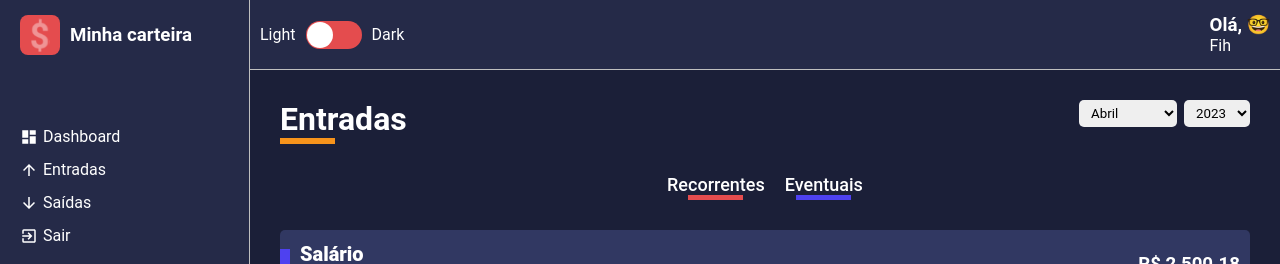
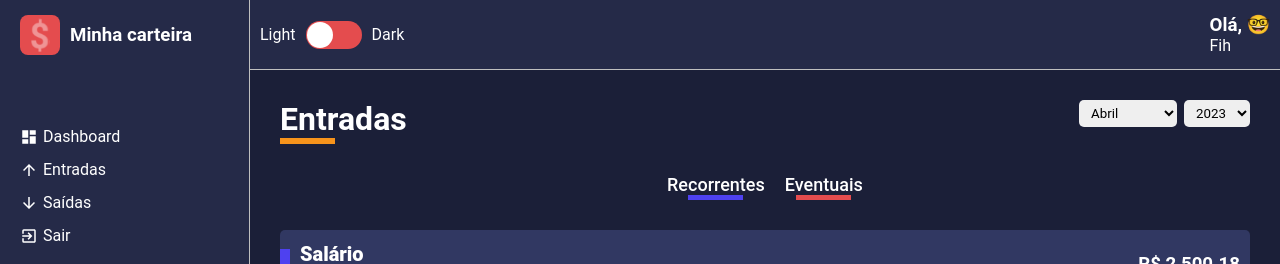
Before and after one commit to FihCapua/my-dashboard, a React (Create React App) app: page /list/entry-balance in a window 1280 px wide. Shown: the top 264 px of the page. Built offline with nearby package versions, Linux system fonts and the light colour scheme.

Commit message:
feat: include filter button recurrent or eventual on list

```diff
--- a/src/pages/List/index.tsx
+++ b/src/pages/List/index.tsx
@@ -29,6 +29,7 @@ export const List: React.FC<IRouteParams> = ({ match }) => {
   const [data, setData] = useState<IDataProps[]>([])
   const [monthSelected, setMonthSelected] = useState<string>(String(new Date().getMonth() + 1))
   const [yearSelected, setYearSelected] = useState<string>(String(new Date().getFullYear()))
+  const [selectedFrequency, setSelectedFrequency] = useState(['recorrente', 'eventual'])
 
 
   const type = match.params.type
@@ -76,13 +77,24 @@ export const List: React.FC<IRouteParams> = ({ match }) => {
     })
   }, [listDate])
 
+  const handleFrequency = (frequency: string) => {
+    const alreadyFrequency = selectedFrequency.findIndex(item => item === frequency)
+
+    if(alreadyFrequency >= 0) {
+      const filtered = selectedFrequency.filter(item => item !== frequency)
+      setSelectedFrequency(filtered)
+    } else {
+      setSelectedFrequency((prev) => [...prev, frequency])
+    }
+  }
+
   useEffect(() => {
     const filteredDate = listDate.filter(item => {
       const date = new Date(item.date)
       const month = String(date.getMonth() + 1)
       const year = String(date.getFullYear())
 
-      return month === monthSelected && year === yearSelected
+      return month === monthSelected && year === yearSelected && selectedFrequency.includes(item.frequency)
     })
 
     const formattedData = filteredDate.map(item => {
@@ -96,7 +108,7 @@ export const List: React.FC<IRouteParams> = ({ match }) => {
     })
 
     setData(formattedData)
-  }, [listDate, monthSelected, yearSelected])
+  }, [listDate, monthSelected, yearSelected, selectedFrequency])
 
   return (
     <Container>
@@ -106,10 +118,16 @@ export const List: React.FC<IRouteParams> = ({ match }) => {
       </ContentHeader>
 
       <Filters>
-        <button className="tag-filter tag-filter-recurrent">
+        <button
+          className={`tag-filter tag-filter-recurrent ${selectedFrequency.includes('recorrente') && 'tag-actived'}`}
+          onClick={() => handleFrequency('recorrente')}
+        >
           Recorrentes
         </button>
-        <button className="tag-filter tag-filter-eventual">
+        <button
+          className={`tag-filter tag-filter-eventual ${selectedFrequency.includes('recorrente') && 'tag-actived'}`}
+          onClick={() => handleFrequency('eventual')}
+        >
           Eventuais
         </button>
       </Filters>
--- a/src/pages/List/style.ts
+++ b/src/pages/List/style.ts
@@ -19,6 +19,7 @@ export const Filters = styled.div`
 
     transition: opacity 0.3s;
     position: relative;
+    opacity: 0.4;
 
     &:hover {
       opacity: 0.7;
@@ -31,7 +32,7 @@ export const Filters = styled.div`
     display: block;
     width: 55px;
     margin: 0 auto;
-    border-bottom: 5px solid ${(props) => props.theme.colors.warning};
+    border-bottom: 5px solid ${(props) => props.theme.colors.success};
   }
 
   .tag-filter-eventual::after {
@@ -39,6 +40,10 @@ export const Filters = styled.div`
     display: block;
     width: 55px;
     margin: 0 auto;
-    border-bottom: 5px solid ${(props) => props.theme.colors.success};
+    border-bottom: 5px solid ${(props) => props.theme.colors.warning};
+  }
+
+  .tag-actived {
+    opacity: 1;
   }
 `;
```
